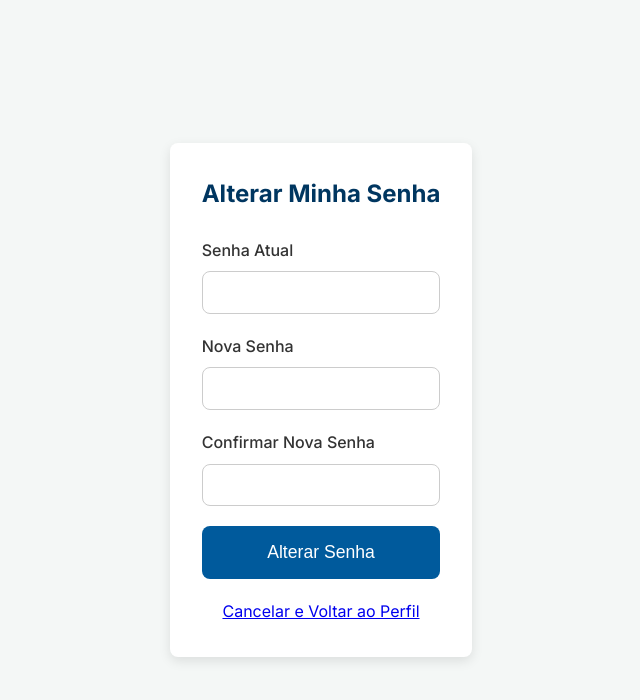
After one commit to TarleyRodrigues/carteirinha-estacio, a Flask app: page /perfil/alterar-senha in a window 1280 px wide. The commit adds this page. Shown: the top 700 px of the page, without its empty margins (319-959 px from the left). Run offline with Flask 3, Linux system fonts and the light colour scheme; the visitor is signed in with stand-in values (Sample User, id 1).

Commit message:
Add password change functionality with form validation and template

```diff
--- a/app/forms.py
+++ b/app/forms.py
@@ -18,3 +18,12 @@ class EditarPerfilForm(FlaskForm):
     cpf = StringField('CPF', validators=[DataRequired(), Length(min=14, max=14)])
     data_nascimento = StringField('Data de Nascimento (DD/MM/AAAA)', validators=[DataRequired()])
     submit = SubmitField('Salvar Alterações')
+
+class AlterarSenhaForm(FlaskForm):
+    senha_atual = PasswordField('Senha Atual', validators=[DataRequired()])
+    nova_senha = PasswordField('Nova Senha', validators=[DataRequired(), Length(min=6)])
+    confirmar_nova_senha = PasswordField(
+        'Confirmar Nova Senha',
+        validators=[DataRequired(), EqualTo('nova_senha', message='As senhas não coincidem.')]
+    )
+    submit = SubmitField('Alterar Senha')
--- a/app/routes.py
+++ b/app/routes.py
@@ -4,6 +4,7 @@ from app import db
 from app.models import Aluno
 from app.forms import CadastroForm
 from app.forms import CadastroForm, EditarPerfilForm
+from app.forms import CadastroForm, EditarPerfilForm, AlterarSenhaForm # <-- ADICIONE AlterarSenhaForm
 
 
 bp = Blueprint('main', __name__)
@@ -134,6 +135,31 @@ def editar_perfil():
 
     return render_template('editar_perfil.html', title='Editar Perfil', form=form)
 
+@bp.route('/perfil/alterar-senha', methods=['GET', 'POST'])
+def alterar_senha():
+    # Proteção: Garante que o usuário esteja logado
+    if 'aluno_id' not in session:
+        flash('Você precisa fazer login para acessar esta página.', 'warning')
+        return redirect(url_for('main.login'))
+
+    aluno = Aluno.query.get_or_404(session['aluno_id'])
+    form = AlterarSenhaForm()
+
+    if form.validate_on_submit():
+        # 1. VERIFICA SE A SENHA ATUAL ESTÁ CORRETA
+        if check_password_hash(aluno.senha_hash, form.senha_atual.data):
+            # 2. Se estiver correta, atualiza para a nova senha
+            nova_senha_hashed = generate_password_hash(form.nova_senha.data, method='pbkdf2:sha256')
+            aluno.senha_hash = nova_senha_hashed
+            db.session.commit()
+            flash('Sua senha foi alterada com sucesso!', 'success')
+            return redirect(url_for('main.perfil'))
+        else:
+            # 3. Se a senha atual estiver incorreta, exibe um erro
+            flash('A senha atual está incorreta. Tente novamente.', 'danger')
+
+    return render_template('alterar_senha.html', title='Alterar Senha', form=form)
+
 @bp.route('/logout')
 def logout():
     # Remove o id do aluno da sessão para fazer logout
--- /dev/null
+++ b/app/templates/alterar_senha.html
@@ -0,0 +1,44 @@
+{% extends "base.html" %}
+
+{% block page_css %}
+    <link rel="stylesheet" href="{{ url_for('static', filename='css/forms.css') }}">
+{% endblock %}
+
+{% block content %}
+<div class="form-container">
+    <h2>Alterar Minha Senha</h2>
+
+    {% with messages = get_flashed_messages(with_categories=true) %}
+        {% if messages %}
+            {% for category, message in messages %}
+                {% if category == 'danger' %}
+                    <div class="alert alert-{{ category }}">
+                        {{ message }}
+                    </div>
+                {% endif %}
+            {% endfor %}
+        {% endif %}
+    {% endwith %}
+
+    <form method="POST" action="">
+        {{ form.hidden_tag() }} <div class="form-group">
+            {{ form.senha_atual.label }}
+            {{ form.senha_atual(class="form-control") }}
+        </div>
+        <div class="form-group">
+            {{ form.nova_senha.label }}
+            {{ form.nova_senha(class="form-control") }}
+        </div>
+        <div class="form-group">
+            {{ form.confirmar_nova_senha.label }}
+            {{ form.confirmar_nova_senha(class="form-control") }}
+        </div>
+        <div class="form-group">
+            {{ form.submit(class="btn") }}
+        </div>
+    </form>
+    <div class="back-link" style="margin-top: 1rem;">
+        <a href="{{ url_for('main.perfil') }}">Cancelar e Voltar ao Perfil</a>
+    </div>
+</div>
+{% endblock %}
--- a/app/templates/perfil.html
+++ b/app/templates/perfil.html
@@ -29,8 +29,9 @@
             <p><strong>Data de Nascimento:</strong> {{ aluno.data_nascimento }}</p>
         </div>
         <div class="profile-actions">
-            <a href="{{ url_for('main.editar_perfil') }}" class="btn btn-secondary">Editar Perfil</a>
             <a href="#" class="btn btn-secondary">Alterar Senha</a>
+            <a href="{{ url_for('main.alterar_senha') }}" class="btn btn-secondary">Alterar Senha</a>
+
         </div>
     </div>
     <div class="back-link">
```
